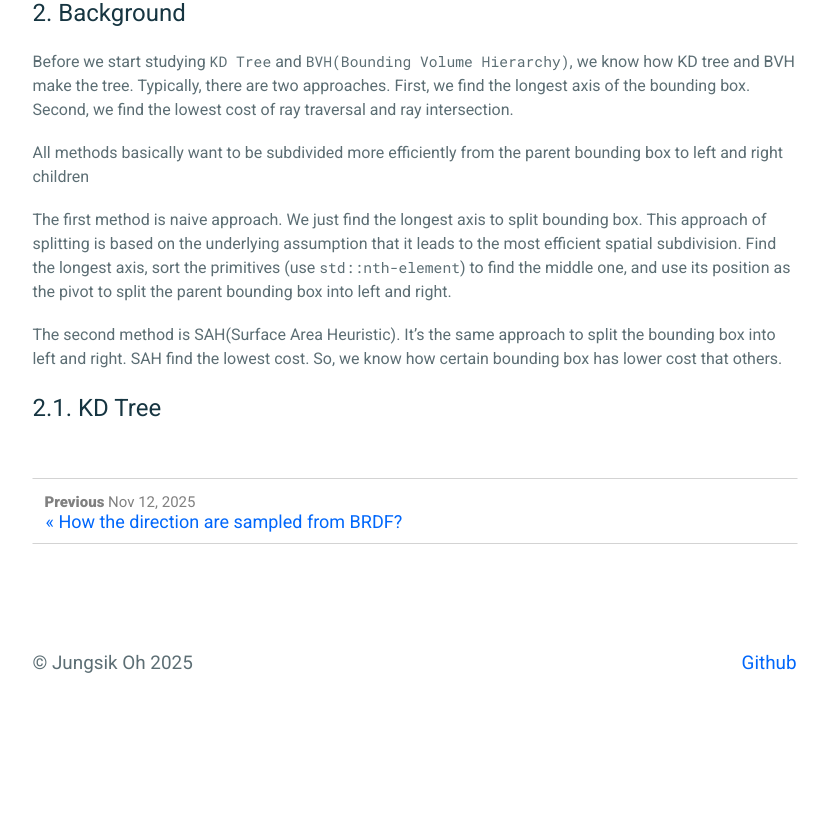
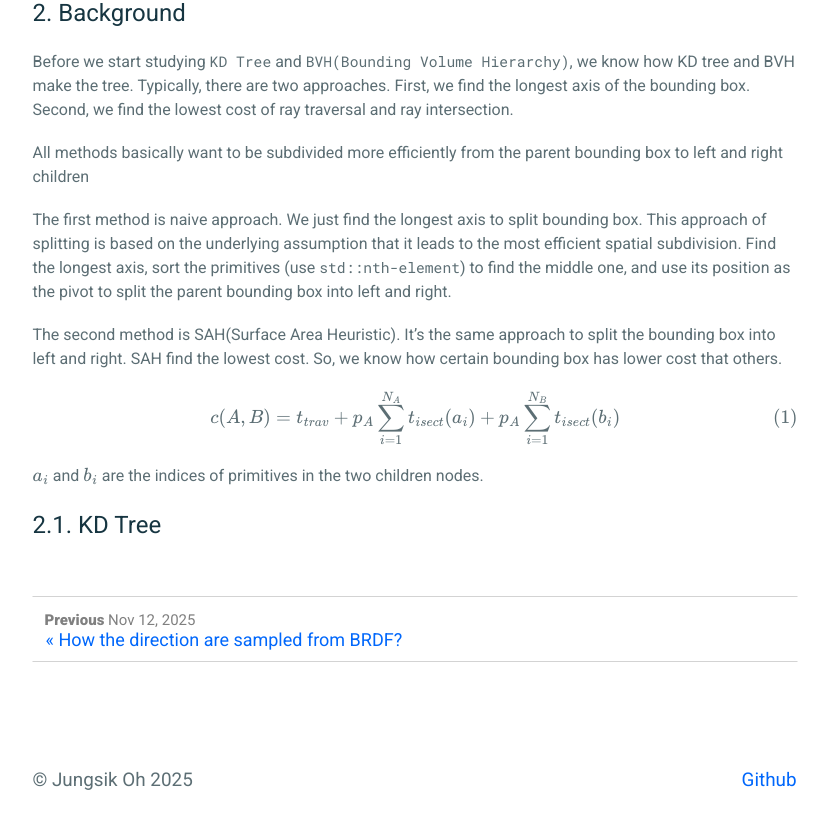
Before and after one commit to JungsikOh/jungsikoh.github.io, a Jekyll site: the page built from _posts/2025-11-18-Acceleration Data Structures with NORI.md, in a window 1280 px wide and 900 px high, scrolled down 3070 px. Shown: the top 829 px of the window, without its empty margins (225-1054 px from the left). Built offline with Jekyll 4.4.1, drawn with Linux system fonts in a browser that asks for light colours; formulas are drawn with MathJax 3; comment, search, counter and statistics services are not loaded; before the commit the page ends 3852 px from its top, so only the background shows below that.

Commit message:
fix the blog code

```diff
--- a/_posts/2025-11-18-Acceleration Data Structures with NORI.md
+++ b/_posts/2025-11-18-Acceleration Data Structures with NORI.md
@@ -124,4 +124,9 @@ The first method is naive approach. We just find the longest axis to split bound
 
 The second method is SAH(Surface Area Heuristic). It's the same approach to split the bounding box into left and right. SAH find the lowest cost. So, we know how certain bounding box has lower cost that others.
 
+$$\begin{align}
+c(A, B)=t_{trav} + p_A\sum^{N_A}_{i=1}t_{isect}(a_i)+ p_A\sum^{N_B}_{i=1}t_{isect}(b_i)
+\end{align}$$
+
+$a_i$ and $b_i$ are the indices of primitives in the two children nodes.
 # 2.1. KD Tree
```
Also changed, not shown: _pages/about.md (+20 -13 lines), .obsidian/workspace.json.
